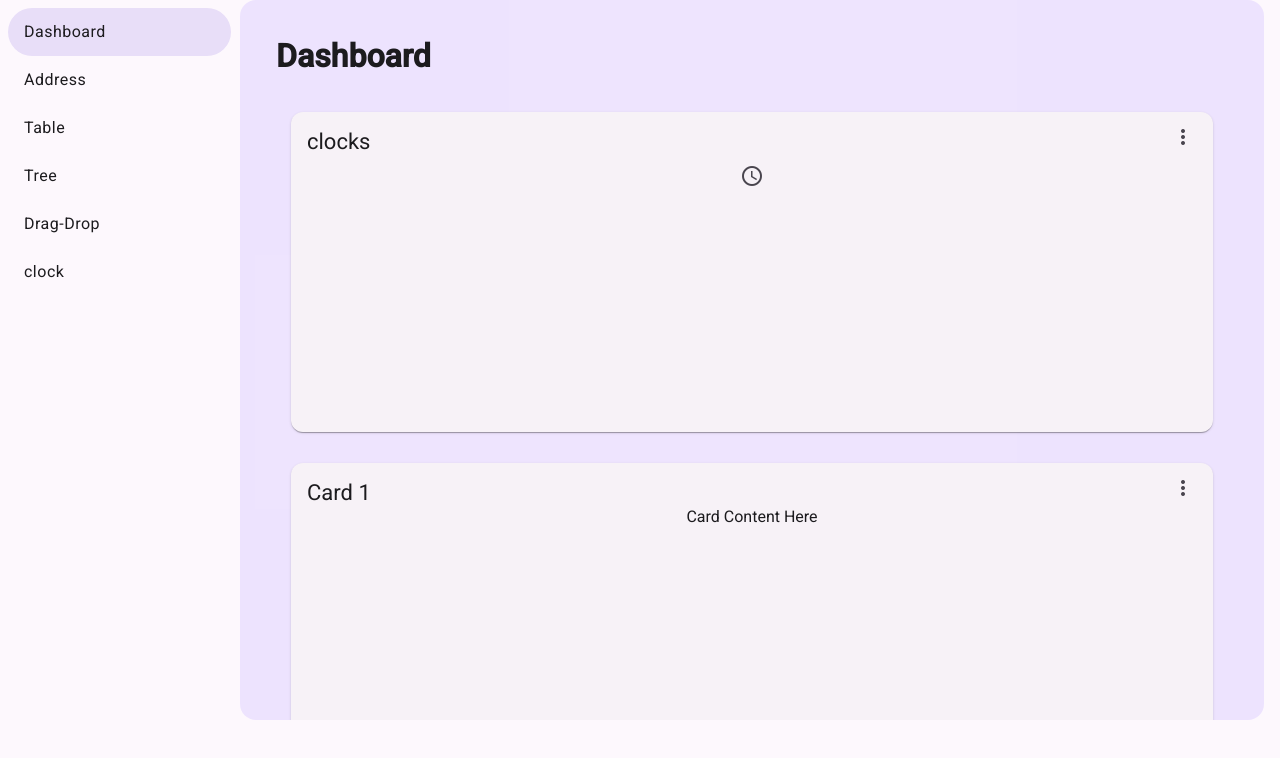
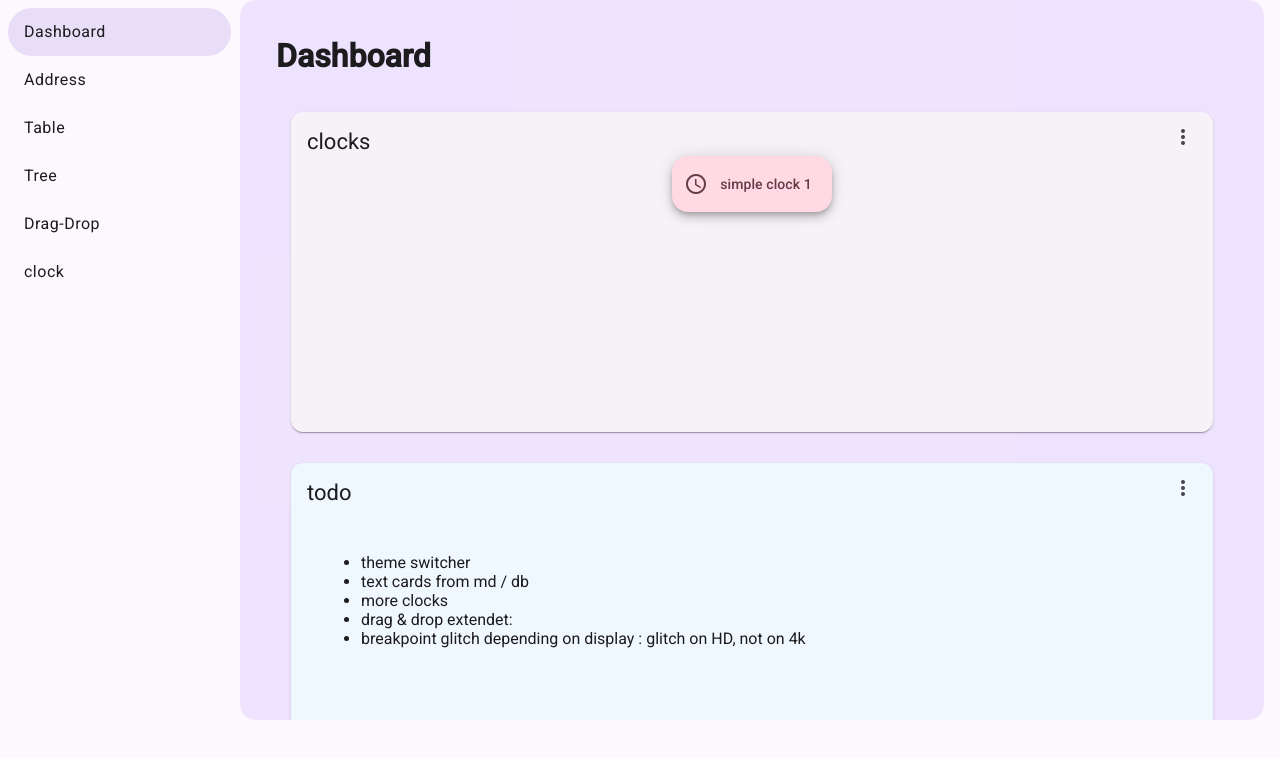
Before and after one commit to wernert/mat-playground, an Angular app: page /#/dashboard in a window 1280 px wide. Shown: the top 758 px of the page. Built offline with nearby package versions, Linux system fonts and the light colour scheme.

Commit message:
dashboard, clock btn, todo text

```diff
--- a/src/app/dashboard/dashboard.component.html
+++ b/src/app/dashboard/dashboard.component.html
@@ -2,6 +2,7 @@
   <h1 class="mat-h1">Dashboard</h1>
 
   <mat-grid-list cols="2" rowHeight="350px">
+
     <mat-grid-tile [colspan]="2" [rowspan]="1">
       <mat-card class="dashboard-card">
         <mat-card-header>
@@ -18,13 +19,44 @@
         </mat-card-header>
         <mat-card-content class="dashboard-card-content">
           <div>
-            <button mat-icon-button class="" (click)="openWin()" aria-label="Toggle menu">
+            <button mat-fab extended (click)="openWin()" aria-label="Toggle menu">
               <mat-icon>schedule</mat-icon>
+              simple clock 1
             </button>
           </div>
         </mat-card-content>
       </mat-card>
     </mat-grid-tile>
+
+    <mat-grid-tile [colspan]="2" [rowspan]="1">
+      <mat-card class="dashboard-card variant2">
+        <mat-card-header>
+          <mat-card-title>
+            todo
+            <button mat-icon-button class="more-button" [matMenuTriggerFor]="menu" aria-label="Toggle menu">
+              <mat-icon>more_vert</mat-icon>
+            </button>
+            <mat-menu #menu="matMenu" xPosition="before">
+              <button mat-menu-item>Expand</button>
+              <button mat-menu-item>Remove</button>
+            </mat-menu>
+          </mat-card-title>
+        </mat-card-header>
+        <mat-card-content class="card-text-content">
+          <div>
+            <ul>
+              <li>theme switcher</li>
+              <li>text cards from md / db</li>
+              <li>more clocks</li>
+              <li>drag  & drop extendet: </li>
+              <li>breakpoint glitch depending on display : glitch on HD, not on 4k</li>
+            </ul>
+          </div>
+        </mat-card-content>
+      </mat-card>
+    </mat-grid-tile>
+
+
     @for (card of cards | async; track card) {
       <mat-grid-tile [colspan]="card.cols" [rowspan]="card.rows">
         <mat-card class="dashboard-card">
--- a/src/app/dashboard/dashboard.component.scss
+++ b/src/app/dashboard/dashboard.component.scss
@@ -19,3 +19,11 @@
 .dashboard-card-content {
   text-align: center;
 }
+
+.card-text-content {
+  padding: 30px;
+}
+
+.variant2{
+  background-color: aliceblue;
+}
--- a/src/app/drag-drop/drag-drop.component.html
+++ b/src/app/drag-drop/drag-drop.component.html
@@ -1,4 +1,7 @@
+<div>☑ [x] vertical</div>
+
 <div class="container">
+
   <h2>To do</h2>
 
   <div cdkDropList #todoList="cdkDropList" [cdkDropListData]="todo"
@@ -18,4 +21,12 @@
       <div class="list-item" cdkDrag>{{item}}</div>
     }
   </div>
+
 </div>
+
+<div> ☐ [ ] horizontal</div>
+
+<div> ☐ [ ] rack</div>
+<div class="container">
+  with drop target grid, empty slots ,..
+</div>
```
